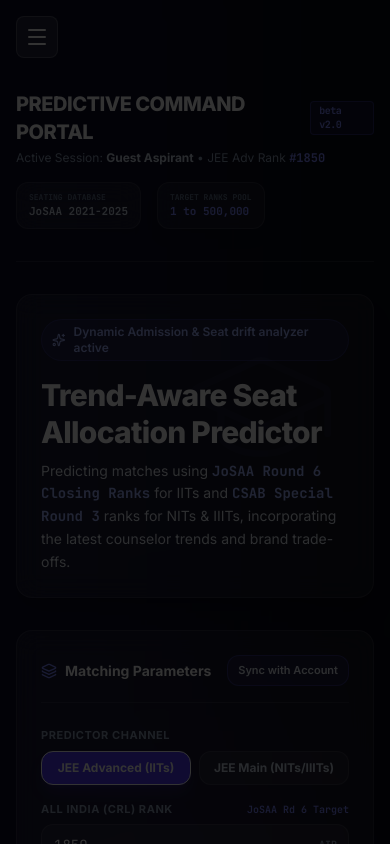
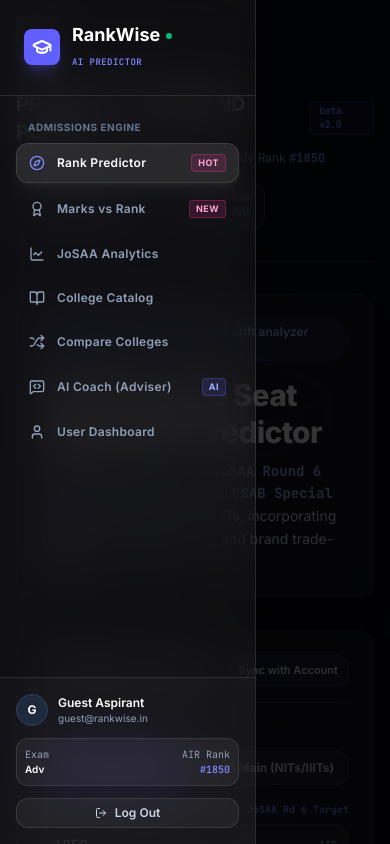
Before and after one commit to ayushk2263-lang/RankWise, a React (Vite) app: page / in a window 390 px wide. Both pictures are taken after a click on the button 37 px from the left and 37 px from the top of the page. Shown: the top 844 px of the page. Built offline with nearby package versions, Linux system fonts and the light colour scheme.

Commit message:
Fix mobile sidebar visibility

```diff
--- a/src/components/Sidebar.tsx
+++ b/src/components/Sidebar.tsx
@@ -33,8 +33,7 @@
   ];
 
   return (
-    <aside className="hidden md:flex w-64 backdrop-blur-xl bg-white/5 border-r border-white/10 flex-col h-screen fixed top-0 left-0 z-20">
-      {/* App Brand Header */}
+   <aside className="flex w-64 backdrop-blur-xl bg-white/5 border-r border-white/10 flex-col h-screen fixed top-0 left-0 z-20">      {/* App Brand Header */}
       <div className="p-6 border-b border-white/10 flex items-center gap-3">
         <div className="w-9 h-9 bg-indigo-500 rounded-lg flex items-center justify-center shadow-lg shadow-indigo-500/25">
           <GraduationCap className="w-5 h-5 text-white stroke-[2.5]" />
```
